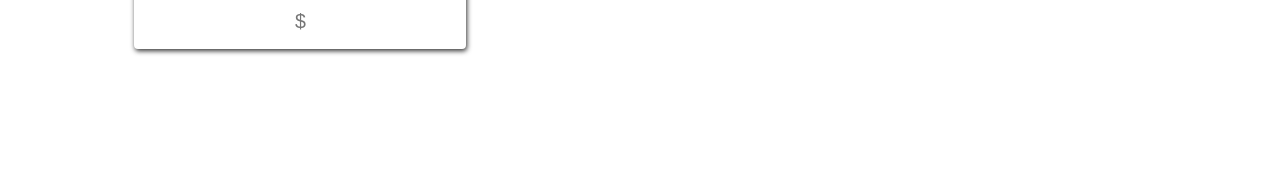
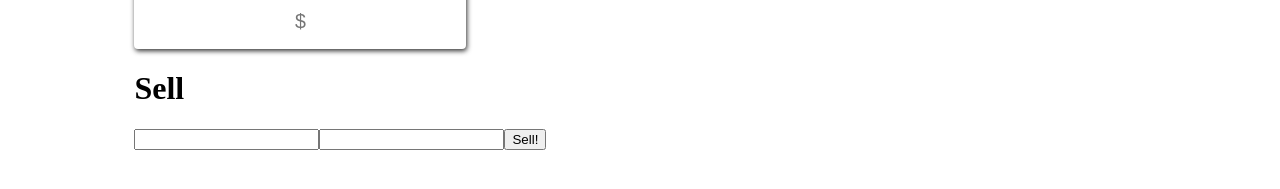
Before and after one commit to ahh1539/brick-hack-7, an Angular app: page /sell in a window 1280 px wide. Before the commit this address led to /. Shown: the part 449-638 px from the top of the page. Built offline with nearby package versions, Linux system fonts and the light colour scheme.

Commit message:
Sell form

```diff
--- a/src/app/app-routing.module.ts
+++ b/src/app/app-routing.module.ts
@@ -3,10 +3,12 @@ import { RouterModule, Routes } from '@angular/router';
 
 import { ListingComponent } from './listing/listing.component';
 import { LoginComponent } from './login/login.component';
+import { SellComponent } from './sell/sell.component';
 
 const routes: Routes = [
   {path: 'listings', component: ListingComponent },
-  {path: 'login', component: LoginComponent}
+  {path: 'login', component: LoginComponent},
+  {path: 'sell', component: SellComponent}
 ];
 
 @NgModule({
--- a/src/app/app.module.ts
+++ b/src/app/app.module.ts
@@ -1,5 +1,6 @@
 import { NgModule } from '@angular/core';
 import { BrowserModule } from '@angular/platform-browser';
+import { FormsModule } from '@angular/forms';
 
 import { AppRoutingModule } from './app-routing.module';
 import { AppComponent } from './app.component';
@@ -29,7 +30,8 @@ import { SellComponent } from './sell/sell.component';
     MatMenuModule,
     MatToolbarModule,
     MatIconModule,
-    MatBadgeModule
+    MatBadgeModule,
+    FormsModule
   ],
   providers: [],
   bootstrap: [AppComponent]
--- a/src/app/sell/sell.component.html
+++ b/src/app/sell/sell.component.html
@@ -1 +1,6 @@
-<p>sell works!</p>
+<h1>Sell</h1>
+<form>
+    <input type="text" name="item-name">
+    <input type="text" name="description">
+    <button>Sell!</button>
+</form>
```
